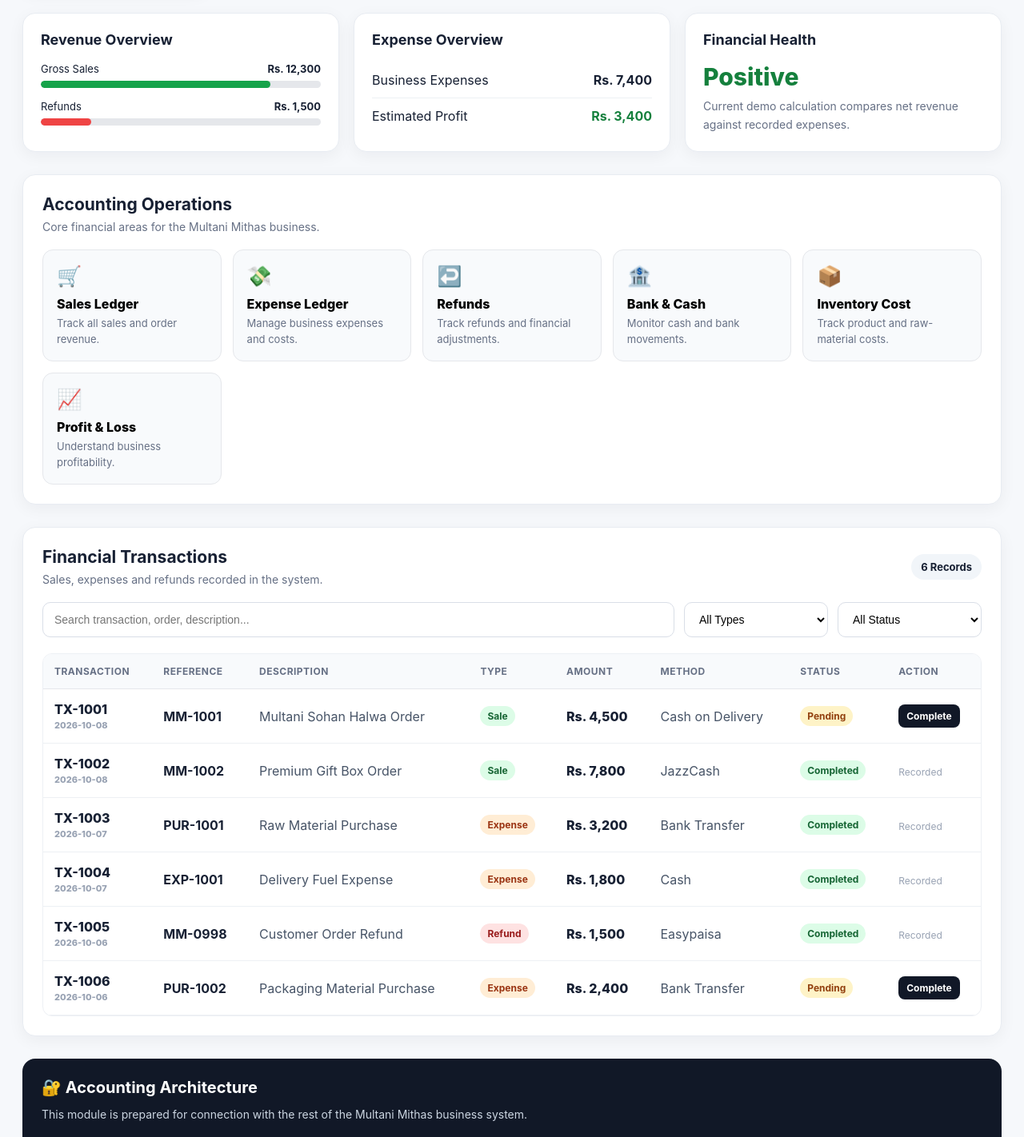
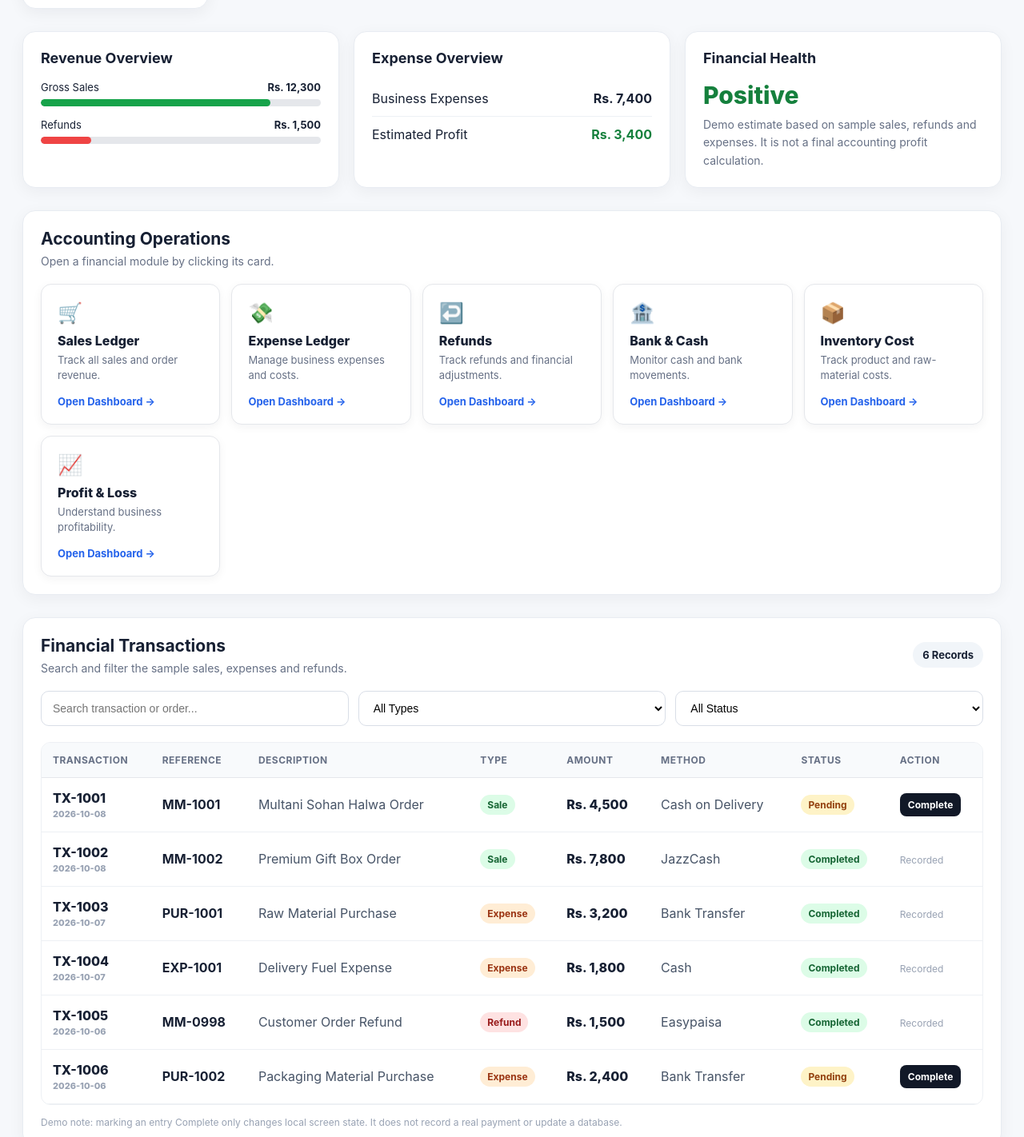
Before and after one commit to saifthe122-ai/Multani-Miithas, a Next.js app: page /admin/accounting in a window 1280 px wide. Shown: the part 618-2040 px from the top of the page at 80% size. Built offline with nearby package versions, Linux system fonts and the light colour scheme.

Commit message:
Fix accounting dashboard navigation

```diff
--- a/src/app/admin/accounting/page.tsx
+++ b/src/app/admin/accounting/page.tsx
@@ -1,10 +1,10 @@
+
 "use client";
 
 import { useMemo, useState } from "react";
 import Link from "next/link";
 
 type TransactionType = "Sale" | "Expense" | "Refund";
-
 type TransactionStatus = "Completed" | "Pending";
 
 type Transaction = {
@@ -81,8 +81,46 @@ const initialTransactions: Transaction[] = [
   },
 ];
 
-const money = (value: number) =>
-  `Rs. ${value.toLocaleString("en-PK")}`;
+const money = (value: number) => `Rs. ${value.toLocaleString("en-PK")}`;
+
+const operations = [
+  {
+    title: "Sales Ledger",
+    icon: "🛒",
+    description: "Track all sales and order revenue.",
+    href: "/admin/accounting/sales",
+  },
+  {
+    title: "Expense Ledger",
+    icon: "💸",
+    description: "Manage business expenses and costs.",
+    href: "/admin/accounting/expenses",
+  },
+  {
+    title: "Refunds",
+    icon: "↩️",
+    description: "Track refunds and financial adjustments.",
+    href: "/admin/accounting/refunds",
+  },
+  {
+    title: "Bank & Cash",
+    icon: "🏦",
+    description: "Monitor cash and bank movements.",
+    href: "/admin/accounting/bank-cash",
+  },
+  {
+    title: "Inventory Cost",
+    icon: "📦",
+    description: "Track product and raw-material costs.",
+    href: "/admin/accounting/inventory-cost",
+  },
+  {
+    title: "Profit & Loss",
+    icon: "📈",
+    description: "Understand business profitability.",
+    href: "/admin/accounting/profit-loss",
+  },
+];
 
 export default function AccountingDashboard() {
   const [transactions, setTransactions] =
@@ -124,11 +162,13 @@ export default function AccountingDashboard() {
 
   const filteredTransactions = useMemo(() => {
     return transactions.filter((item) => {
+      const term = search.toLowerCase();
+
       const matchesSearch =
-        item.id.toLowerCase().includes(search.toLowerCase()) ||
-        item.reference.toLowerCase().includes(search.toLowerCase()) ||
-        item.description.toLowerCase().includes(search.toLowerCase()) ||
-        item.method.toLowerCase().includes(search.toLowerCase());
+        item.id.toLowerCase().includes(term) ||
+        item.reference.toLowerCase().includes(term) ||
+        item.description.toLowerCase().includes(term) ||
+        item.method.toLowerCase().includes(term);
 
       const matchesType =
         typeFilter === "All" || item.type === typeFilter;
@@ -143,9 +183,7 @@ export default function AccountingDashboard() {
   const markCompleted = (id: string) => {
     setTransactions((current) =>
       current.map((item) =>
-        item.id === id
-          ? { ...item, status: "Completed" }
-          : item
+        item.id === id ? { ...item, status: "Completed" } : item
       )
     );
   };
@@ -195,45 +233,14 @@ export default function AccountingDashboard() {
     },
   ];
 
+  const cardStyle = {
+    background: "#fff",
+    borderRadius: "16px",
+    padding: "22px",
+    border: "1px solid #e8ecf2",
+    boxShadow: "0 5px 20px rgba(15,23,42,0.05)",
+  } as const;
 
-const operations = [
-  {
-    title: "Sales Ledger",
-    icon: "🛒",
-    description: "Track all sales and order revenue.",
-    href: "/admin/accounting/sales",
-  },
-  {
-    title: "Expense Ledger",
-    icon: "💸",
-    description: "Manage business expenses and costs.",
-    href: "/admin/accounting/expenses",
-  },
-  {
-    title: "Refunds",
-    icon: "↩️",
-    description: "Track refunds and financial adjustments.",
-    href: "/admin/accounting/refunds",
-  },
-  {
-    title: "Bank & Cash",
-    icon: "🏦",
-    description: "Monitor cash and bank movements.",
-    href: "/admin/accounting/bank-cash",
-  },
-  {
-    title: "Inventory Cost",
-    icon: "📦",
-    description: "Track product and raw-material costs.",
-    href: "/admin/accounting/inventory-cost",
-  },
-  {
-    title: "Profit & Loss",
-    icon: "📈",
-    description: "Understand business profitability.",
-    href: "/admin/accounting/profit-loss",
-  },
-];
   return (
     <main
       style={{
@@ -247,7 +254,7 @@ const operations = [
     >
       <div style={{ maxWidth: "1450px", margin: "0 auto" }}>
         {/* HEADER */}
-        <div
+        <header
           style={{
             display: "flex",
             justifyContent: "space-between",
@@ -304,7 +311,7 @@ const operations = [
           >
             ← Admin Dashboard
           </Link>
-        </div>
+        </header>
 
         {/* DEMO NOTICE */}
         <div
@@ -320,7 +327,6 @@ const operations = [
           }}
         >
           <div style={{ fontSize: "22px" }}>⚠️</div>
-
           <div>
             <div
               style={{
@@ -331,7 +337,6 @@ const operations = [
             >
               Accounting data is currently in demo mode
             </div>
-
             <div
               style={{
                 color: "#7c2d12",
@@ -339,9 +344,10 @@ const operations = [
                 lineHeight: 1.6,
               }}
             >
-              These figures are sample records. Later the accounting
-              system will automatically receive verified orders,
-              payments, refunds, purchases, expenses and inventory costs.
+              These are sample records. Database integration is not yet
+              connected. Actual orders, payments, refunds, purchases and
+              inventory costs must be connected before these figures are
+              used for business decisions.
             </div>
           </div>
         </div>
@@ -350,8 +356,7 @@ const operations = [
         <div
           style={{
             display: "grid",
-            gridTemplateColumns:
-              "repeat(auto-fit, minmax(200px, 1fr))",
+            gridTemplateColumns: "repeat(auto-fit, minmax(200px, 1fr))",
             gap: "16px",
             marginBottom: "28px",
           }}
@@ -403,12 +408,7 @@ const operations = [
                 {card.value}
               </div>
 
-              <div
-                style={{
-                  fontSize: "12px",
-                  color: "#98a2b3",
-                }}
-              >
+              <div style={{ fontSize: "12px", color: "#98a2b3" }}>
                 {card.note}
               </div>
             </div>
@@ -419,27 +419,13 @@ const operations = [
         <div
           style={{
             display: "grid",
-            gridTemplateColumns:
-              "repeat(auto-fit, minmax(280px, 1fr))",
+            gridTemplateColumns: "repeat(auto-fit, minmax(280px, 1fr))",
             gap: "18px",
             marginBottom: "28px",
           }}
         >
-          <div
-            style={{
-              background: "#fff",
-              borderRadius: "16px",
-              padding: "22px",
-              border: "1px solid #e8ecf2",
-              boxShadow: "0 5px 20px rgba(15,23,42,0.05)",
-            }}
-          >
-            <h2
-              style={{
-                margin: "0 0 18px",
-                fontSize: "18px",
-              }}
-            >
+          <section style={cardStyle}>
+            <h2 style={{ margin: "0 0 18px", fontSize: "18px" }}>
               Revenue Overview
             </h2>
 
@@ -455,7 +441,6 @@ const operations = [
                 <span>Gross Sales</span>
                 <strong>{money(totals.sales)}</strong>
               </div>
-
               <div
                 style={{
                   height: "9px",
@@ -487,7 +472,6 @@ const operations = [
                 <span>Refunds</span>
                 <strong>{money(totals.refunds)}</strong>
               </div>
-
               <div
                 style={{
                   height: "9px",
@@ -506,23 +490,10 @@ const operations = [
                 />
               </div>
             </div>
-          </div>
+          </section>
 
-          <div
-            style={{
-              background: "#fff",
-              borderRadius: "16px",
-              padding: "22px",
-              border: "1px solid #e8ecf2",
-              boxShadow: "0 5px 20px rgba(15,23,42,0.05)",
-            }}
-          >
-            <h2
-              style={{
-                margin: "0 0 18px",
-                fontSize: "18px",
-              }}
-            >
+          <section style={cardStyle}>
+            <h2 style={{ margin: "0 0 18px", fontSize: "18px" }}>
               Expense Overview
             </h2>
 
@@ -532,6 +503,7 @@ const operations = [
                 justifyContent: "space-between",
                 padding: "12px 0",
                 borderBottom: "1px solid #edf0f4",
+                gap: "10px",
               }}
             >
               <span>Business Expenses</span>
@@ -543,30 +515,23 @@ const operations = [
                 display: "flex",
                 justifyContent: "space-between",
                 padding: "12px 0",
+                gap: "10px",
               }}
             >
               <span>Estimated Profit</span>
-              <strong style={{ color: "#15803d" }}>
+              <strong
+                style={{
+                  color:
+                    totals.estimatedProfit >= 0 ? "#15803d" : "#dc2626",
+                }}
+              >
                 {money(totals.estimatedProfit)}
               </strong>
             </div>
-          </div>
+          </section>
 
-          <div
-            style={{
-              background: "#fff",
-              borderRadius: "16px",
-              padding: "22px",
-              border: "1px solid #e8ecf2",
-              boxShadow: "0 5px 20px rgba(15,23,42,0.05)",
-            }}
-          >
-            <h2
-              style={{
-                margin: "0 0 18px",
-                fontSize: "18px",
-              }}
-            >
+          <section style={cardStyle}>
+            <h2 style={{ margin: "0 0 18px", fontSize: "18px" }}>
               Financial Health
             </h2>
 
@@ -575,9 +540,7 @@ const operations = [
                 fontSize: "30px",
                 fontWeight: 800,
                 color:
-                  totals.estimatedProfit >= 0
-                    ? "#15803d"
-                    : "#dc2626",
+                  totals.estimatedProfit >= 0 ? "#15803d" : "#dc2626",
               }}
             >
               {totals.estimatedProfit >= 0
@@ -593,33 +556,23 @@ const operations = [
                 lineHeight: 1.6,
               }}
             >
-              Current demo calculation compares net revenue against
-              recorded expenses.
+              Demo estimate based on sample sales, refunds and expenses.
+              It is not a final accounting profit calculation.
             </p>
-          </div>
+          </section>
         </div>
 
-        {/* ACCOUNTING OPERATIONS */}
+        {/* ACCOUNTING OPERATIONS — CLICKABLE LINKS */}
         <section
           style={{
-            background: "#fff",
-            borderRadius: "16px",
-            padding: "24px",
-            border: "1px solid #e8ecf2",
-            boxShadow: "0 5px 20px rgba(15,23,42,0.05)",
+            ...cardStyle,
             marginBottom: "28px",
           }}
         >
           <div style={{ marginBottom: "20px" }}>
-            <h2
-              style={{
-                margin: 0,
-                fontSize: "21px",
-              }}
-            >
+            <h2 style={{ margin: 0, fontSize: "21px" }}>
               Accounting Operations
             </h2>
-
             <p
               style={{
                 margin: "7px 0 0",
@@ -627,37 +580,37 @@ const operations = [
                 fontSize: "14px",
               }}
             >
-              Core financial areas for the Multani Mithas business.
+              Open a financial module by clicking its card.
             </p>
           </div>
 
           <div
             style={{
               display: "grid",
-              gridTemplateColumns:
-                "repeat(auto-fit, minmax(220px, 1fr))",
+              gridTemplateColumns: "repeat(auto-fit, minmax(220px, 1fr))",
               gap: "14px",
             }}
           >
             {operations.map((operation) => (
-              <button
+              <Link
                 key={operation.title}
-                type="button"
+                href={operation.href}
                 style={{
+                  display: "block",
                   textAlign: "left",
-                  background: "#f8fafc",
+                  background: "#ffffff",
                   border: "1px solid #e5e7eb",
                   borderRadius: "13px",
-                  padding: "17px",
+                  padding: "20px",
                   cursor: "pointer",
+                  color: "#172033",
+                  textDecoration: "none",
+                  boxShadow: "0 3px 12px rgba(15,23,42,0.05)",
+                  transition:
+                    "border-color 150ms ease, box-shadow 150ms ease",
                 }}
               >
-                <div
-                  style={{
-                    fontSize: "25px",
-                    marginBottom: "10px",
-                  }}
-                >
+                <div style={{ fontSize: "25px", marginBottom: "10px" }}>
                   {operation.icon}
                 </div>
 
@@ -675,23 +628,30 @@ const operations = [
                     color: "#667085",
                     fontSize: "13px",
                     lineHeight: 1.5,
+                    marginBottom: "14px",
                   }}
                 >
                   {operation.description}
                 </div>
-              </button>
+
+                <div
+                  style={{
+                    color: "#2563eb",
+                    fontSize: "13px",
+                    fontWeight: 700,
+                  }}
+                >
+                  Open Dashboard →
+                </div>
+              </Link>
             ))}
           </div>
         </section>
 
-        {/* TRANSACTIONS */}
+        {/* FINANCIAL TRANSACTIONS */}
         <section
           style={{
-            background: "#fff",
-            borderRadius: "16px",
-            padding: "24px",
-            border: "1px solid #e8ecf2",
-            boxShadow: "0 5px 20px rgba(15,23,42,0.05)",
+            ...cardStyle,
             marginBottom: "28px",
           }}
         >
@@ -706,15 +666,9 @@ const operations = [
             }}
           >
             <div>
-              <h2
-                style={{
-                  margin: 0,
-                  fontSize: "21px",
-                }}
-              >
+              <h2 style={{ margin: 0, fontSize: "21px" }}>
                 Financial Transactions
               </h2>
-
               <p
                 style={{
                   margin: "7px 0 0",
@@ -722,7 +676,7 @@ const operations = [
                   fontSize: "14px",
                 }}
               >
-                Sales, expenses and refunds recorded in the system.
+                Search and filter the sample sales, expenses and refunds.
               </p>
             </div>
 
@@ -743,8 +697,7 @@ const operations = [
           <div
             style={{
               display: "grid",
-              gridTemplateColumns:
-                "minmax(220px, 1fr) 180px 180px",
+              gridTemplateColumns: "repeat(auto-fit, minmax(180px, 1fr))",
               gap: "12px",
               marginBottom: "20px",
             }}
@@ -752,7 +705,8 @@ const operations = [
             <input
               value={search}
               onChange={(e) => setSearch(e.target.value)}
-              placeholder="Search transaction, order, description..."
+              placeholder="Search transaction or order..."
+              aria-label="Search transactions"
               style={{
                 width: "100%",
                 boxSizing: "border-box",
@@ -767,6 +721,7 @@ const operations = [
             <select
               value={typeFilter}
               onChange={(e) => setTypeFilter(e.target.value)}
+              aria-label="Filter transaction type"
               style={{
                 padding: "12px 14px",
                 border: "1px solid #d9dee7",
@@ -784,6 +739,7 @@ const operations = [
             <select
               value={statusFilter}
               onChange={(e) => setStatusFilter(e.target.value)}
+              aria-label="Filter transaction status"
               style={{
                 padding: "12px 14px",
                 border: "1px solid #d9dee7",
@@ -814,12 +770,7 @@ const operations = [
               }}
             >
               <thead>
-                <tr
-                  style={{
-                    background: "#f8fafc",
-                    textAlign: "left",
-                  }}
-                >
+                <tr style={{ background: "#f8fafc", textAlign: "left" }}>
                   {[
                     "Transaction",
                     "Reference",
@@ -906,14 +857,14 @@ const operations = [
                             item.type === "Sale"
                               ? "#dcfce7"
                               : item.type === "Expense"
-                              ? "#ffedd5"
-                              : "#fee2e2",
+                                ? "#ffedd5"
+                                : "#fee2e2",
                           color:
                             item.type === "Sale"
                               ? "#166534"
                               : item.type === "Expense"
-                              ? "#9a3412"
-                              : "#991b1b",
+                                ? "#9a3412"
+                                : "#991b1b",
                         }}
                       >
                         {item.type}
@@ -992,10 +943,7 @@ const operations = [
                         </button>
                       ) : (
                         <span
-                          style={{
-                            fontSize: "12px",
-                            color: "#98a2b3",
-                          }}
+                          style={{ fontSize: "12px", color: "#98a2b3" }}
                         >
                           Recorded
                         </span>
@@ -1021,9 +969,20 @@ const operations = [
               </tbody>
             </table>
           </div>
+
+          <p
+            style={{
+              margin: "14px 0 0",
+              color: "#98a2b3",
+              fontSize: "12px",
+            }}
+          >
+            Demo note: marking an entry Complete only changes local screen
+            state. It does not record a real payment or update a database.
+          </p>
         </section>
 
-        {/* FUTURE ARCHITECTURE */}
+        {/* FUTURE ACCOUNTING ARCHITECTURE */}
         <section
           style={{
             background: "#111827",
@@ -1033,12 +992,7 @@ const operations = [
             marginBottom: "20px",
           }}
         >
-          <h2
-            style={{
-              margin: "0 0 10px",
-              fontSize: "20px",
-            }}
-          >
+          <h2 style={{ margin: "0 0 10px", fontSize: "20px" }}>
             🔐 Accounting Architecture
           </h2>
 
@@ -1050,15 +1004,14 @@ const operations = [
               lineHeight: 1.7,
             }}
           >
-            This module is prepared for connection with the rest of the
-            Multani Mithas business system.
+            Planned integration points for the Multani Mithas business
+            system. These connections still need to be implemented.
           </p>
 
           <div
             style={{
               display: "grid",
-              gridTemplateColumns:
-                "repeat(auto-fit, minmax(220px, 1fr))",
+              gridTemplateColumns: "repeat(auto-fit, minmax(220px, 1fr))",
               gap: "12px",
             }}
           >
@@ -1088,7 +1041,7 @@ const operations = [
           </div>
         </section>
 
-        <div
+        <footer
           style={{
             textAlign: "center",
             color: "#98a2b3",
@@ -1097,7 +1050,7 @@ const operations = [
           }}
         >
           Multani Mithas • Accounting Management System
-        </div>
+        </footer>
       </div>
     </main>
   );
```
